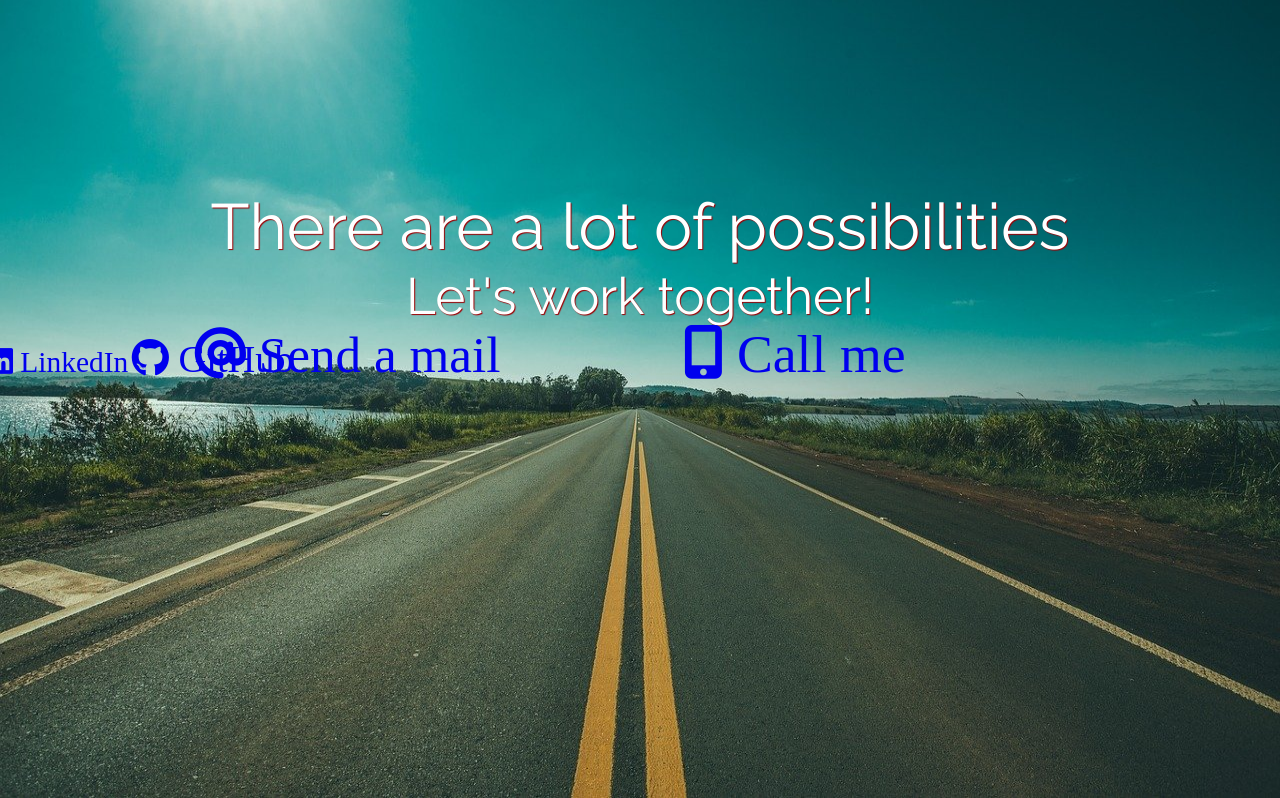
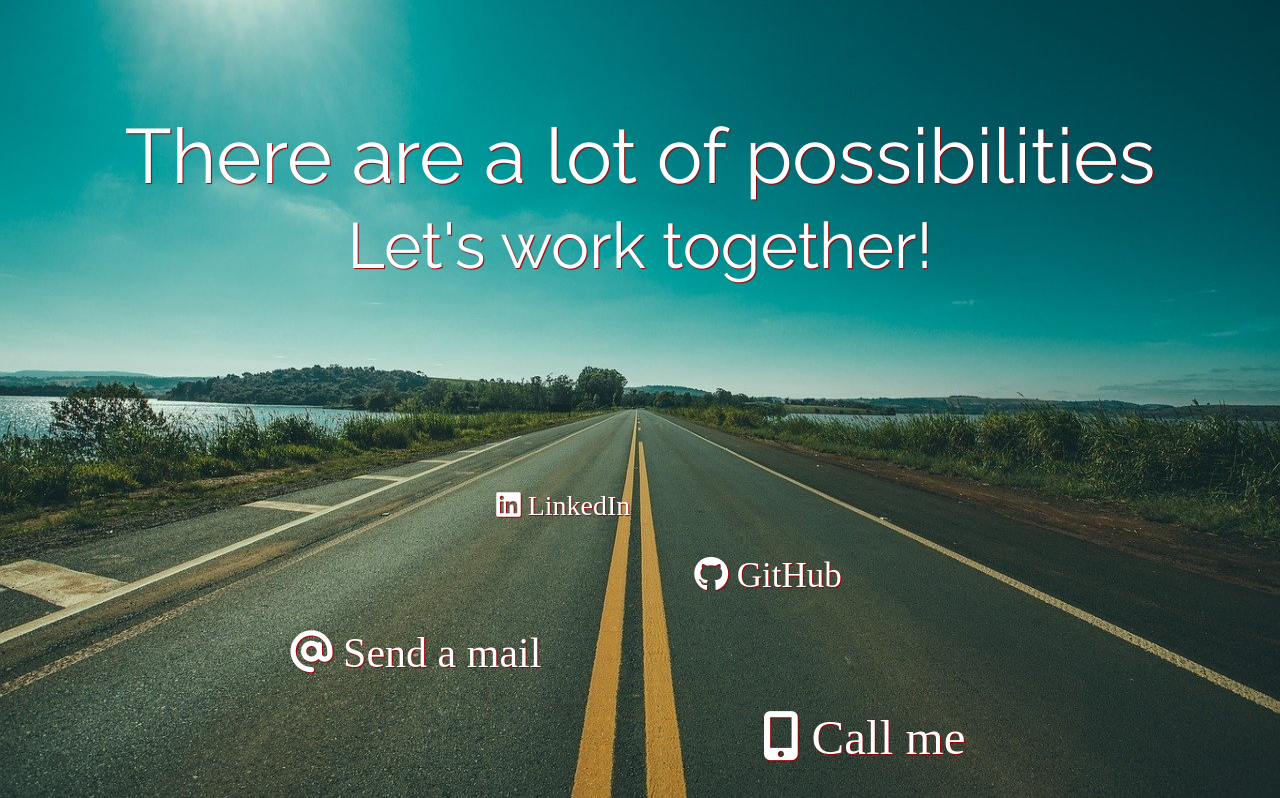
Before and after one commit to Yamanoborisu/Portfolio_page, a plain HTML site: page index.html in a window 1280 px wide. Shown: the part 2349-3147 px from the top of the page. Drawn offline with nearby package versions, Linux system fonts and the light colour scheme; files that its build step writes are made by us from their sources.

Commit message:
change contacts section layout to flex

```diff
--- a/#source/scss/style.scss
+++ b/#source/scss/style.scss
@@ -183,114 +183,89 @@ border: 15px ridge #e8d2d2;
 .contact-section {
 	width: 100vw;
 	height: 100vh;
+	display: flex;
+	flex-direction: column;
+	justify-content: flex-end;
 	background: url("../IMG/possibilities.jpg") 50%/100% 100%  no-repeat;
 }
 .contact-section-header {
+	flex: 1;
+	height: 50vh;
 	h2 {
-		font-size: 5vw;
+		font-size: 6vw;
 		margin-bottom: 1vw;
 	}
 text-align: center;
-font-size: 4vw;
+font-size: 5vw;
 text-shadow: 1px 1px 1px #9D0004;
-line-height: 4.5vw;
-padding: 25vh 0 0 0;
+line-height: 6vw;
+padding-top: 25vh;
 font-family: 'Raleway', sans-serif;
 color: #fff;
 
 }
-.contact-links1 {
+
+.contact_container {
+	flex: 1;
+	width: 100vw;
+	height: 50vh;
+	align-self: center;
+	// margin: 20vh 20vw 0 20vw;
 	display: flex;
+	flex-direction: column;
 	align-items: center;
-	justify-content: center;
-	height: 25vh;
-	text-shadow: 1px 1px 1px #9D0004;
-	margin-top: 5vh;
-	a {
-		color: #fff;
-		font-size: 3vw;
-		padding-left: 5vw;
-	}
+	justify-content: flex-end;
+
+}
+.contact-details {
+color: #fff;
+text-shadow: 1px 1px 1px #9D0004;
+font-size: 3.5vw;
+line-height: 3vh;
+margin-bottom: 3vw;
+text-align: center;
+}
+
+#linkedIn {
+font-size: 2.5rem;
+margin-right: 25%;
+}
+#gitHub {
+font-size: 2.5rem;
+margin-left: 40%;
+}
+#Email {
+font-size: 3rem;
+margin-right: 55%;
+}
+#phone {
+font-size: 3.5rem;
+margin-left: 55%;
+}
+
+@media (min-width: 1280px) {
+
+.contact-section-header {
+padding-top: 15vh;
+}
+
+#linkedIn {
+margin-right: 12%;
+font-size: 2rem;
+}
+#gitHub {
+margin-left: 20%;
+}
+#Email {
+margin-right: 35%;
+}
+
+#phone {
+margin-left: 35%;
+}
 
 }
 
-#linkedIn {
-font-size: 2.3vw;
-margin-left: -1vw;
-}
-
-#gitHub {
-	margin-bottom: 2vh;
-	margin-right: 2vw;
-	align-self: flex-end;
-	font-size: 3vw;
-}
-
-
-.contact-links2 {
-	display: flex;
-	align-items: center;
-	justify-content: center;
-	height: 25vh;
-	text-shadow: 1px 1px 1px #9D0004;
-	a {
-		color: #fff;
-		font-size: 4vw;
-	}
-}
-
-#Email {
-	align-self: flex-start;
-	margin-right: 14vw;
-	margin-left: -10vw;
-	margin-top: 2vh;
-	font-size: 4vw;
-}
-
-#phone {
-	align-self: flex-end;
-	margin-right: -5vw;
-	margin-bottom: 5vh;
-	font-size: 4.2vw;
-}
-
-
-@media (max-width: 850px) {
-
-.contact-section-header {
-	h2 {
-		font-size: 6vw;
-		margin-bottom: 2vw;
-	}
-font-size: 5vw;
-line-height: 5vw;
-}
-
-.contact-links1 {
-margin-top: 15vh;
-}
-
-#linkedIn {
-font-size: 2.3vw;
-margin-left: -3vw;
-font-size: 3vw;
-}
-
-#gitHub {
-	margin-bottom: 4vh;
-	margin-left: 1vw;
-	font-size: 3.2vw;
-}
-
-#Email {
-	font-size: 4.2vw;
-}
-
-#phone {
-	font-size: 5vw;
-	margin-left: 3vw;
-}
-}
 
 @media (max-width: 440px) {
 .nav-list {
```
